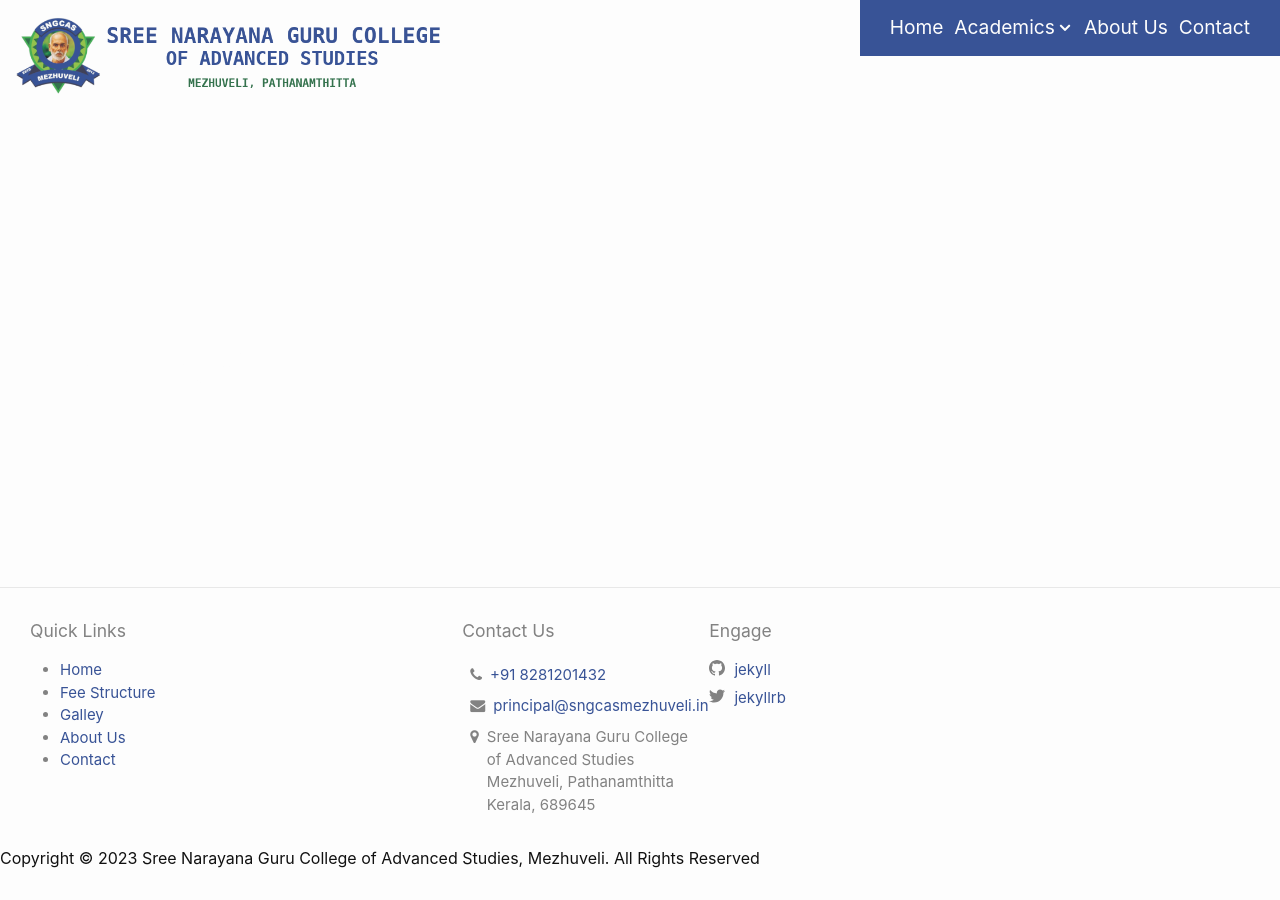
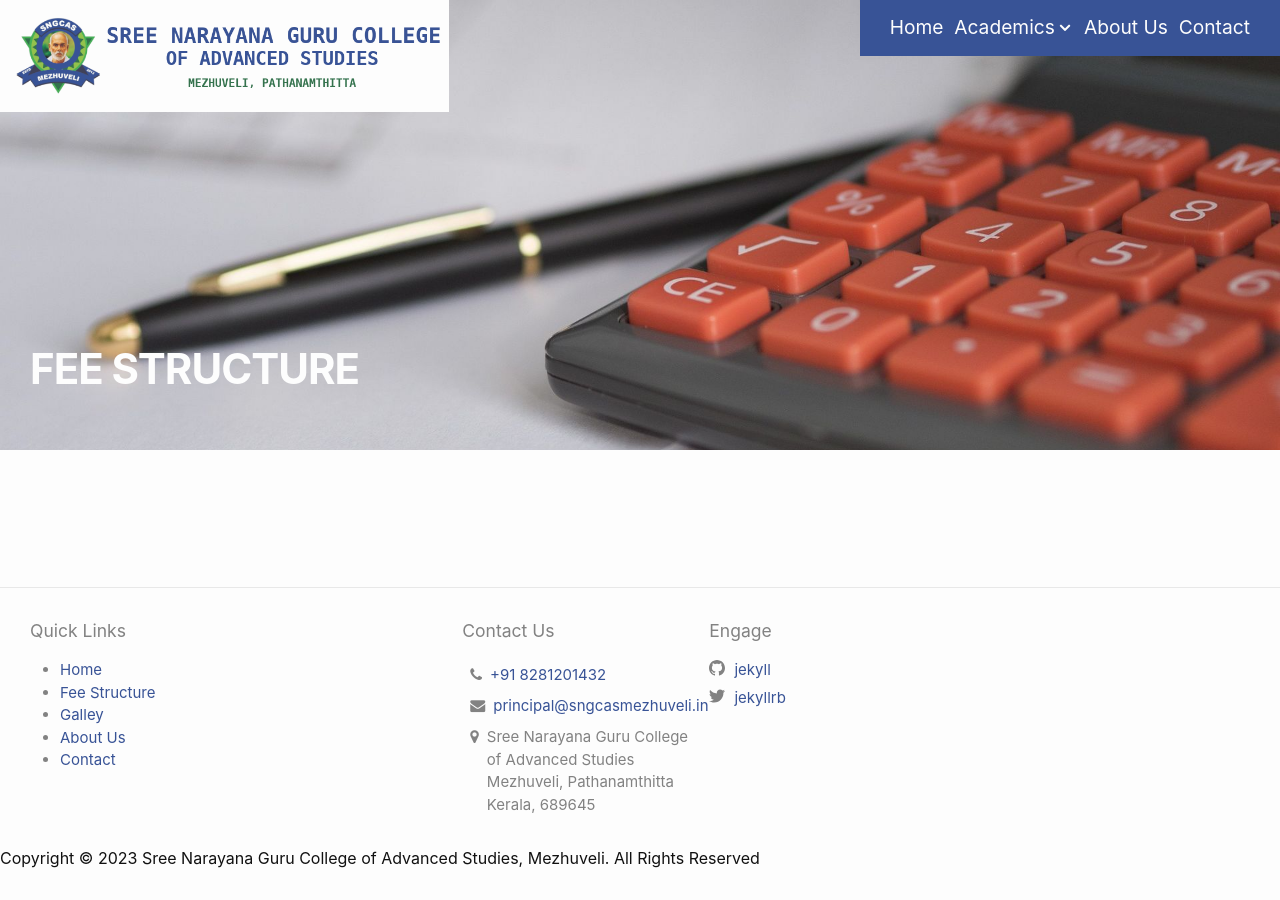
Before and after one commit to sngcasmezhuveli/sngcasmezhuveli.github.io, a Jekyll site: the page built from docs/academics/fee_structure.html, in a window 1280 px wide. Built offline with Jekyll 4.4.1, drawn with Linux system fonts in a browser that asks for light colours.

Commit message:
fee structure header image

```diff
--- a/docs/academics/fee_structure.html
+++ b/docs/academics/fee_structure.html
@@ -4,4 +4,5 @@ title: Fee Structure
 layout: page
 type: sub
 parent: Academics
+image: /assets/fee-structure.jpg
 ---
```
Also changed, not shown: docs/assets/fee-structure.jpg (added), docs/assets/fee-structure2.jpg (added).
